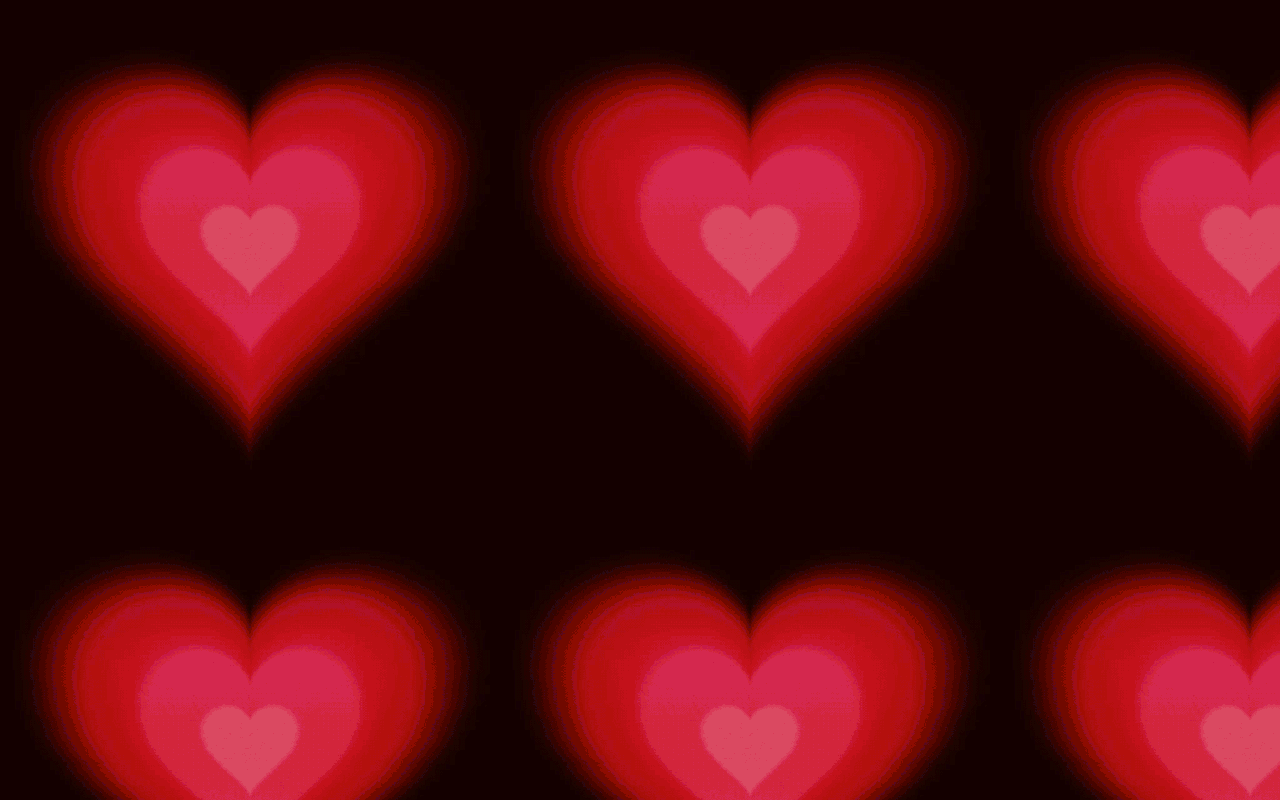
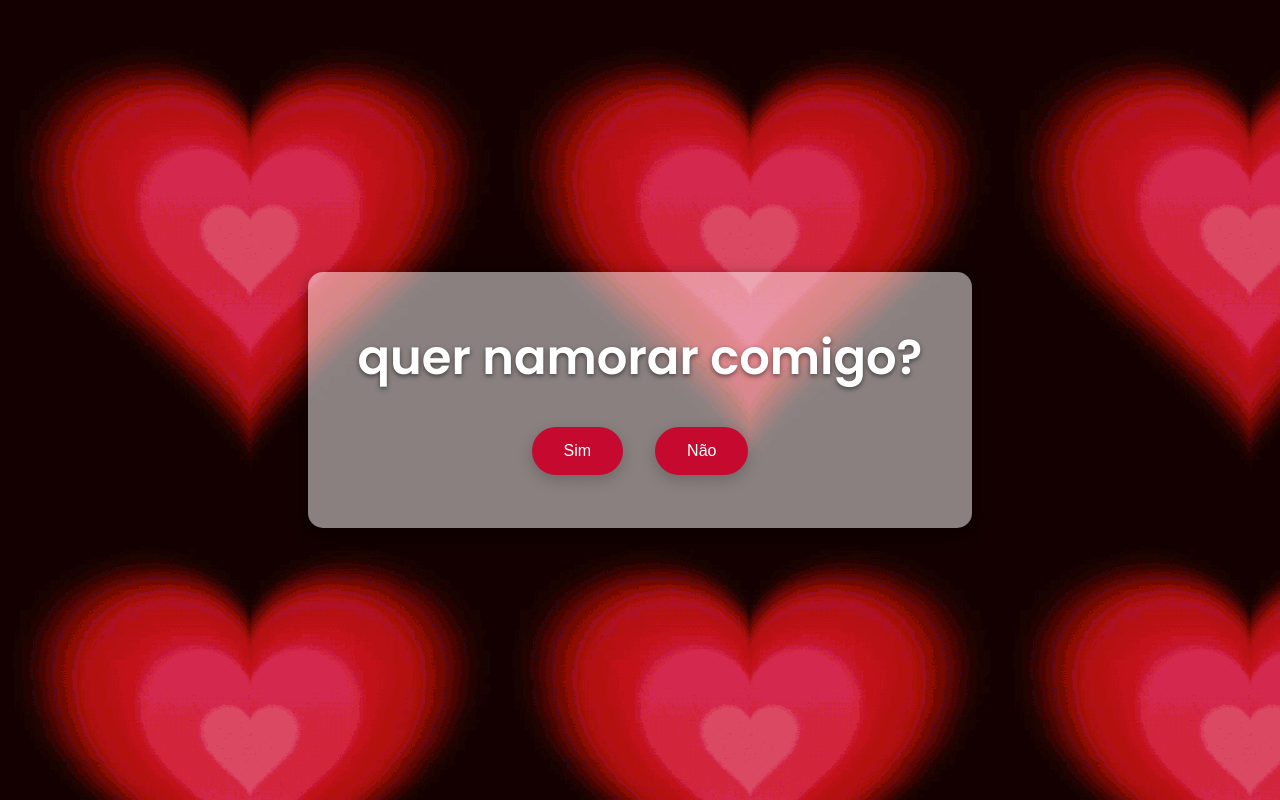
Before and after one commit to Mikael3250/namoro, a plain HTML site: page index.html in a window 1280 px wide. Drawn offline with Linux system fonts and the light colour scheme.

Commit message:
Add files via upload

```diff
--- a/index.html
+++ b/index.html
@@ -11,11 +11,21 @@
     <link rel="icon" href="./icon.png">
 </head>
 
-<body>
-    <audio autoplay loop preload="auto">
-        <source src="./boa-noite-meu-consagrado.mp3" type="audio/mpeg">
-        f no chat
+<body onclick="audio.play()">
+    <div class="content">
+        <h1>quer namorar comigo?</h1>
+        <div class="caixa">
+            <button onclick="vaiDarNamoro()">
+                Sim
+            </button>
+            <button id="botao-nao">
+                Não
+            </button>
+        </div>
+    </div>
+    <audio autoplay loop id="musica" src="./boa-noite-meu-consagrado.mp3">
     </audio>
     <script src="./script.js"></script>
 </body>
+
 </html>
--- a/script.js
+++ b/script.js
@@ -0,0 +1,18 @@
+document.addEventListener("DOMContentLoaded", () => {
+    const botao = document.querySelector("#botao-nao");
+    botao.addEventListener("mouseover", () => {
+        const x = Math.floor(Math.random() * (window.innerWidth - botao.clientWidth))
+        const y = Math.floor(Math.random() * (window.innerHeight - botao.clientHeight))
+        botao.style.position = "absolute";
+        botao.style.left = `${x}px`;
+        botao.style.top = `${y}px`;
+    })
+});
+
+function vaiDarNamoro () {
+    window.location.href = "https://www.youtube.com/watch?v=mz3tnaCh5aQ";
+}
+
+const audio = new Audio('./boa-noite-meu-consagrado.mp3');
+
+audio.play();
--- a/style.css
+++ b/style.css
@@ -1,7 +1,7 @@
 :root {
-    --cor-primaria: #8B80F9;
-    --cor--secundaria: #414141;
-    --cor-primaria-escurecida: #726ace;
+    --cor-primaria: crimson;
+    --cor-secundaria: #414141;
+    --cor-primaria-escurecida: rgb(197, 9, 47);
     --cor-branca: #fff;
     --cor-caixa: rgba(255, 255, 255, 0.5);
     --cor-sombra-02: rgba(0, 0, 0, 0.2);
@@ -15,7 +15,57 @@
     box-sizing: border-box;
 }
 
-body {
+ body {
     font-family: 'Poppins', sans-serif;
     background-image: url(./heart.gif);
+    display: flex;
+    align-items: center;
+    justify-content: center;
+    height: 100vh;
 }
+
+.content {
+    background-color: var(--cor-caixa);
+    border-radius: 15px;
+    padding: 50px;
+    text-align: center;
+    box-shadow: 0 5px 15px var(--cor-sombra-05);
+}
+
+.caixa {
+    display: flex;
+    justify-content: center;
+    align-items: center;
+    margin-top: 30px;
+}
+
+h1 {
+    color: #fff;
+    margin-bottom: 30px;
+    text-shadow: 0 2px 5px var(--cor-sombra-05);
+    font-size: 3em;
+}
+
+button {
+    background-color: var(--cor-primaria-escurecida);
+    border: none;
+    text-align: center;
+    padding: 15px 32px;
+    display: inline-block;
+    font-size: 16px;
+    cursor: pointer;
+    margin: 3px 16px;
+    border-radius: 28px;
+    color: #fff;
+    box-shadow: 0 5px 15px var(--cor-sombra-02);
+    transition: all 0.3s;
+}
+
+button:hover {
+    background-color: var(--cor-primaria);
+    transform: translateY(-2px);
+}
+
+button:focus {
+    outline: none;
+}
```
